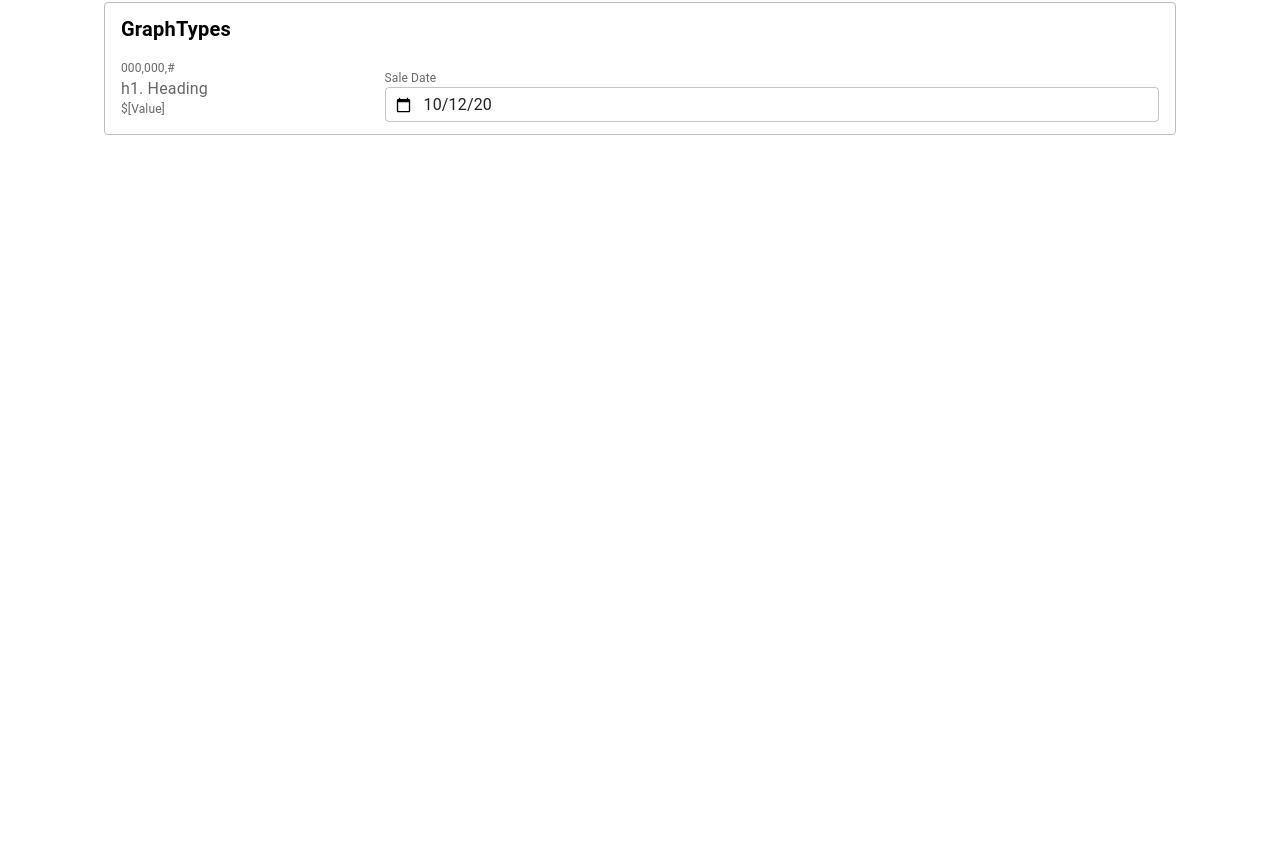
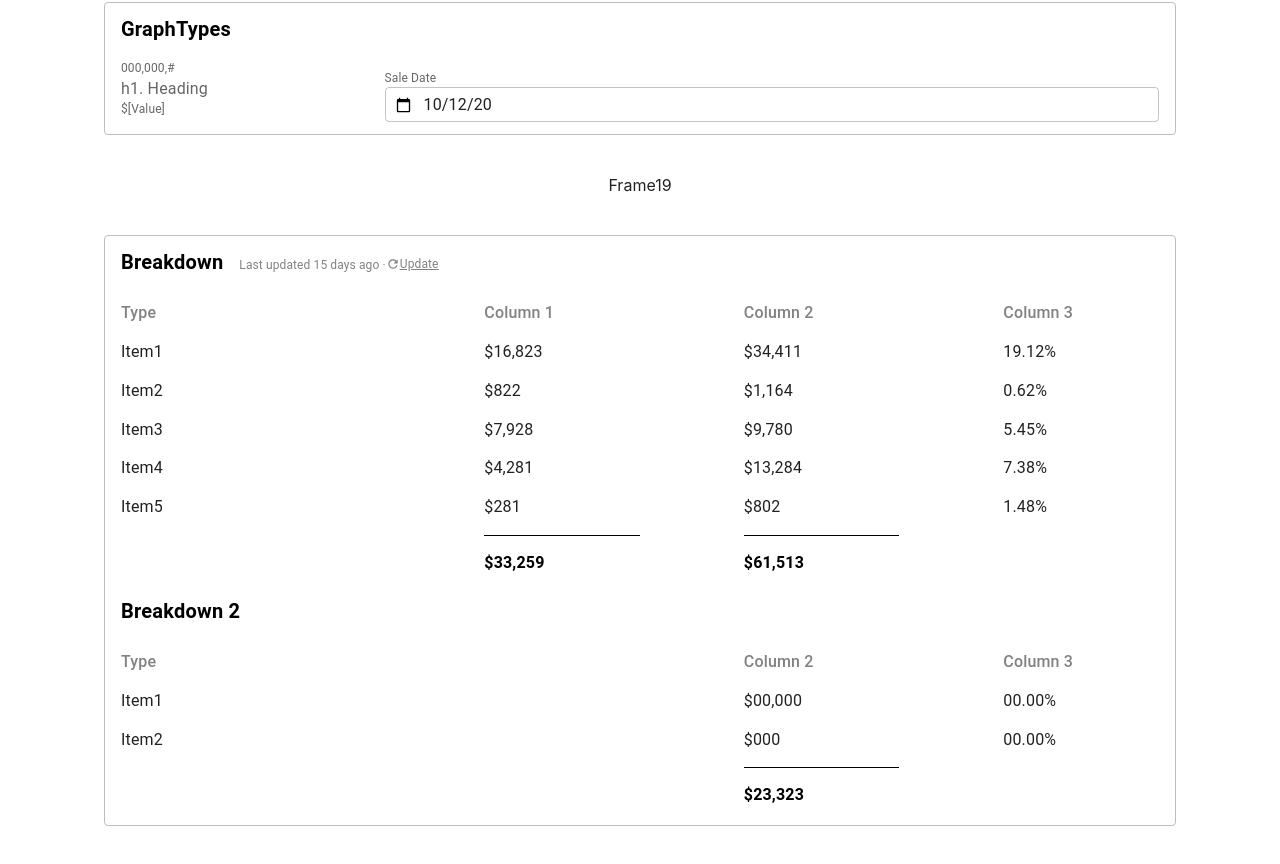
Before and after one commit to sriet/React-classic-components, a React (Create React App) app: page / in a window 1280 px wide. Shown: the part 2445-3309 px from the top of the page. Before the commit the page ends 2620 px from the top, so only its background shows below. Built offline with nearby package versions, Linux system fonts and the light colour scheme.

Commit message:
build Breakdown Page

```diff
--- a/src/App.js
+++ b/src/App.js
@@ -14,6 +14,7 @@ import StockTable from "./components/StockTable";
 import Gauge from "./components/Gauge";
 import Last from "./components/Last";
 import GraphTypes from "./components/GraphTypes";
+import Breakdown from "./components/Breakdown";
 
 const ColorModeContext = React.createContext({ toggleColorMode: () => {} });
 
@@ -62,6 +63,8 @@ function MyApp() {
       <Last />
       GraphTypes
       <GraphTypes />
+      Frame19
+      <Breakdown />
     </Box>
   );
 }
--- /dev/null
+++ b/src/components/Breakdown/index.js
@@ -0,0 +1,194 @@
+import * as React from 'react';
+import PropTypes from 'prop-types';
+import { styled } from '@mui/material/styles';
+import {
+  Container,
+  Grid,
+  Typography,
+  TableCell,
+  TableRow,
+  TableBody,
+  TableHead,
+  Table,
+  Stack,
+  Link,
+  TableFooter,
+ } from '@mui/material';
+import RefreshOutlinedIcon from '@mui/icons-material/RefreshOutlined';
+import { BoxPanel, TypoItem } from '../commons/styledComponents';
+import { Box } from '@mui/system';
+
+const BreakdownTable = styled(Table)(({ theme }) => ({
+  backgroundColor: theme.palette.mode === 'dark' ? '#1A2027' : '#fff',
+  ...theme.typography.body2,
+  width:'100%',
+  "td, th": {
+    padding:'8px 0px',
+    fontSize:'16px',
+    border:0
+  },
+  "thead th": {
+    color:'#828282',
+  },
+  "tfoot td": {
+    color:'#000',
+    fontWeight:'700'
+  },
+}));
+
+const Breakdown = () => {
+
+    const breakdownTableData =[
+        {
+            Type:'Item1',
+            Column1:'$16,823',
+            Column2:'$34,411',
+            Column3:'19.12%'
+        },
+        {
+            Type:'Item2',
+            Column1:'$822',
+            Column2:'$1,164',
+            Column3:'0.62%'
+        },
+        {
+            Type:'Item3',
+            Column1:'$7,928',
+            Column2:'$9,780',
+            Column3:'5.45%'
+        },
+        {
+            Type:'Item4',
+            Column1:'$4,281',
+            Column2:'$13,284',
+            Column3:'7.38%'
+        },
+        {
+            Type:'Item5',
+            Column1:'$281',
+            Column2:'$802',
+            Column3:'1.48%'
+        },
+    ]
+    const breakdown2TableData =[
+        {
+            Type:'Item1',
+            Column1:'$00,000',
+            Column2:'$00,000',
+            Column3:'00.00%'
+        },
+        {
+            Type:'Item2',
+            Column1:'$000',
+            Column2:'$000',
+            Column3:'00.00%'
+        },
+    ]
+
+    return (
+        <Container>
+        <BoxPanel>
+            <Grid container spacing={2}>
+                <Grid item xs={12}>
+                    <Stack direction='row' spacing={2} sx={{alignItems:'center'}}>
+                        <TypoItem variant="subtitle2">Breakdown</TypoItem>
+                        <Stack direction='row' sx={{flexGrow:1, pt:'5px'}}>
+                            <Stack direction='row' sx={{ alignItems: "center" }} spacing='5px'>
+                                <Typography fontSize='12px' lineHeight="14.52px" color="#828282">
+                                Last updated 15 days ago ·
+                                </Typography>
+                            </Stack>
+                            <Stack direction='row' color='#828282' sx={{ alignItems: "center" }} >
+                                <Link
+                                sx={{
+                                    color:'#828282',
+                                    display:'flex',
+                                    cursor: "pointer",
+                                    textDecorationColor: "#828282",
+                                }}
+                                >
+                                    <RefreshOutlinedIcon fontSize="9px" />
+                                    <Typography fontSize='12px' lineHeight="15px">
+                                        Update
+                                    </Typography>
+                                </Link>
+                            </Stack>
+                        </Stack>
+                    </Stack>
+                </Grid>
+                <Grid item xs={12}>
+                    <BreakdownTable>
+                        <TableHead>
+                            <TableRow >
+                                <TableCell width='35%'>Type</TableCell>
+                                <TableCell width='25%'>Column 1</TableCell>
+                                <TableCell width='25%'>Column 2</TableCell>
+                                <TableCell width='15%'>Column 3</TableCell>
+                            </TableRow>
+                        </TableHead>
+                        <TableBody>
+                            {breakdownTableData.map((row, index) => (
+                                <TableRow key={index}>
+                                    <TableCell component="th" scope="row">{row.Type}</TableCell>
+                                    <TableCell>{row.Column1}</TableCell>
+                                    <TableCell>{row.Column2}</TableCell>
+                                    <TableCell>{row.Column3}</TableCell>
+                                </TableRow>
+                            ))}
+                        </TableBody>
+                        <TableFooter>
+                            <TableRow >
+                                <TableCell></TableCell>
+                                <TableCell><Box width='60%' pt='16px' sx={{ borderTop:'1px solid #000'}}>$33,259</Box></TableCell>
+                                <TableCell><Box width='60%' pt='16px' sx={{ borderTop:'1px solid #000'}}>$61,513</Box></TableCell>
+                                <TableCell></TableCell>
+                            </TableRow>
+                        </TableFooter>
+                    </BreakdownTable>
+                </Grid>
+                <Grid item xs={12}>
+                    <Stack direction='row' spacing={2} sx={{alignItems:'center'}}>
+                        <TypoItem variant="subtitle2">Breakdown 2</TypoItem>
+                    </Stack>
+                </Grid>
+                <Grid item xs={12}>
+                    <BreakdownTable>
+                        <TableHead>
+                            <TableRow >
+                                <TableCell width='35%'>Type</TableCell>
+                                <TableCell width='25%'></TableCell>
+                                <TableCell width='25%'>Column 2</TableCell>
+                                <TableCell width='15%'>Column 3</TableCell>
+                            </TableRow>
+                        </TableHead>
+                        <TableBody>
+                            {breakdown2TableData.map((row, index) => (
+                                <TableRow key={index}>
+                                    <TableCell component="th" scope="row">{row.Type}</TableCell>
+                                    <TableCell></TableCell>
+                                    <TableCell>{row.Column2}</TableCell>
+                                    <TableCell>{row.Column3}</TableCell>
+                                </TableRow>
+                            ))}
+                        </TableBody>
+                        <TableFooter>
+                            <TableRow >
+                                <TableCell></TableCell>
+                                <TableCell></TableCell>
+                                <TableCell><Box width='60%' pt='16px' sx={{ borderTop:'1px solid #000'}}>$23,323</Box></TableCell>
+                                <TableCell></TableCell>
+                            </TableRow>
+                        </TableFooter>
+                    </BreakdownTable>
+                </Grid>
+            </Grid>
+        </BoxPanel>
+        </Container>
+    );
+}
+
+Breakdown.propTypes = {
+  children: PropTypes.any
+}
+
+export default Breakdown;
--- a/src/components/StockTable/index.js
+++ b/src/components/StockTable/index.js
@@ -20,7 +20,7 @@ const CompletedTableRow = styled(TableRow)(({ theme }) => ({
   ...theme.typography.body2,
   width:'100%',
   fontSize:'16px',
-  "> td,> th": {
+  "td, th": {
     color:'#219653'
   }
 }));
@@ -108,16 +108,16 @@ const StockTable = () => {
             <Grid container spacing={2}>
                 <Grid item xs={12}>
                     <Grid container spacing={2}>
-                        <Table sx={{ marginLeft:2 }}>
+                        <Table sx={{ marginLeft:2, 'th, td': {color:'#828282', py:'4px' } }}>
                             <TableHead>
-                                <TableRow sx={{ '> th, td': {color:'#828282', py:'4px' } }}>
+                                <TableRow>
                                     <TableCell width='5%'>Id</TableCell>
                                     <TableCell width='15%' align="right">Date</TableCell>
                                     <TableCell width='15%' align="right">Completed</TableCell>
                                     <TableCell width='20%' align="right">Taskes done</TableCell>
                                 </TableRow>
                             </TableHead>
-                            <TableBody sx={{ '&:last-child td, &:last-child th': { border: 0, py:'4px' } }}>
+                            <TableBody sx={{ 'td, th': { border: 0 } }}>
                                 {tableData.map((row, index) => (
                                     (row.Completed===1 &&
                                     <CompletedTableRow key={index}>
```
